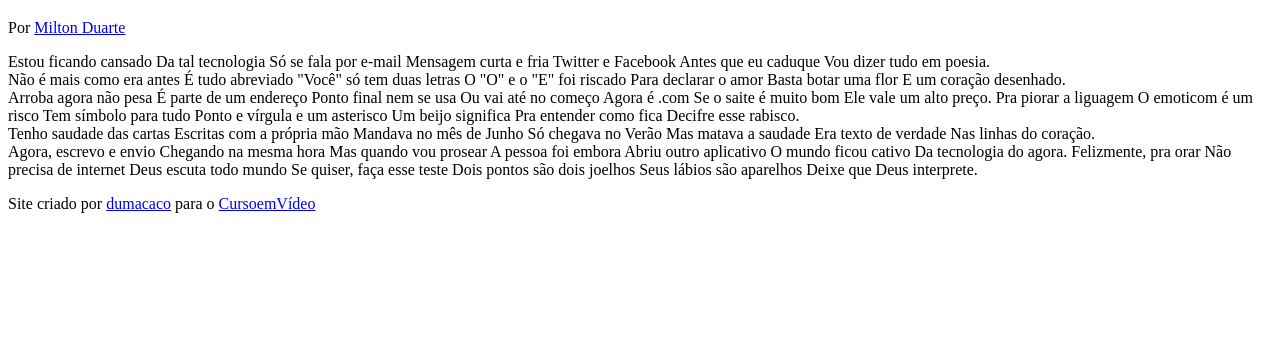
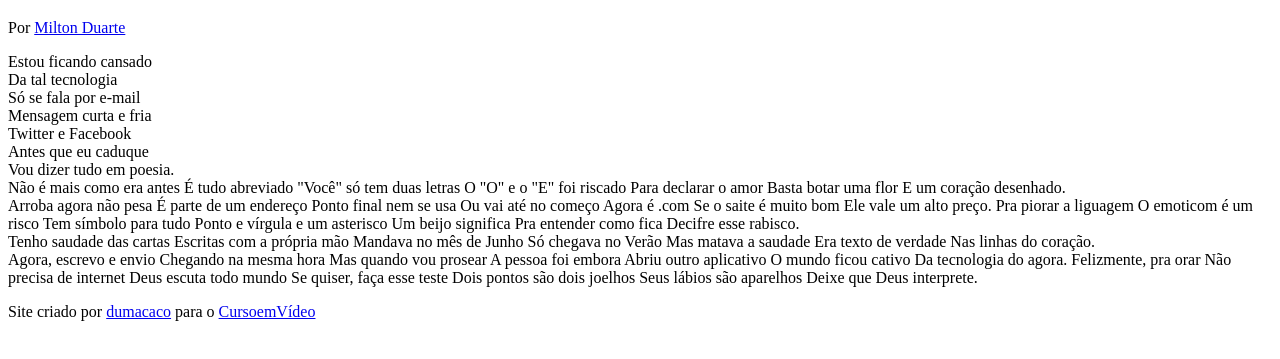
Before and after one commit to duu19/cordel, a plain HTML site: page index.html in a window 1280 px wide. Shown: the part 61-420 px from the top of the page. Drawn offline with Linux system fonts and the light colour scheme.

Commit message:
quebras de linha

```diff
--- a/index.html
+++ b/index.html
@@ -13,12 +13,12 @@
     </header>
 
     <section>
-        Estou ficando cansado
-        Da tal tecnologia
-        Só se fala por e-mail
-        Mensagem curta e fria
-        Twitter e Facebook
-        Antes que eu caduque
+        Estou ficando cansado <br>
+        Da tal tecnologia <br>
+        Só se fala por e-mail <br>
+        Mensagem curta e fria <br>
+        Twitter e Facebook <br>
+        Antes que eu caduque <br>
         Vou dizer tudo em poesia.
     </section>
 
```
